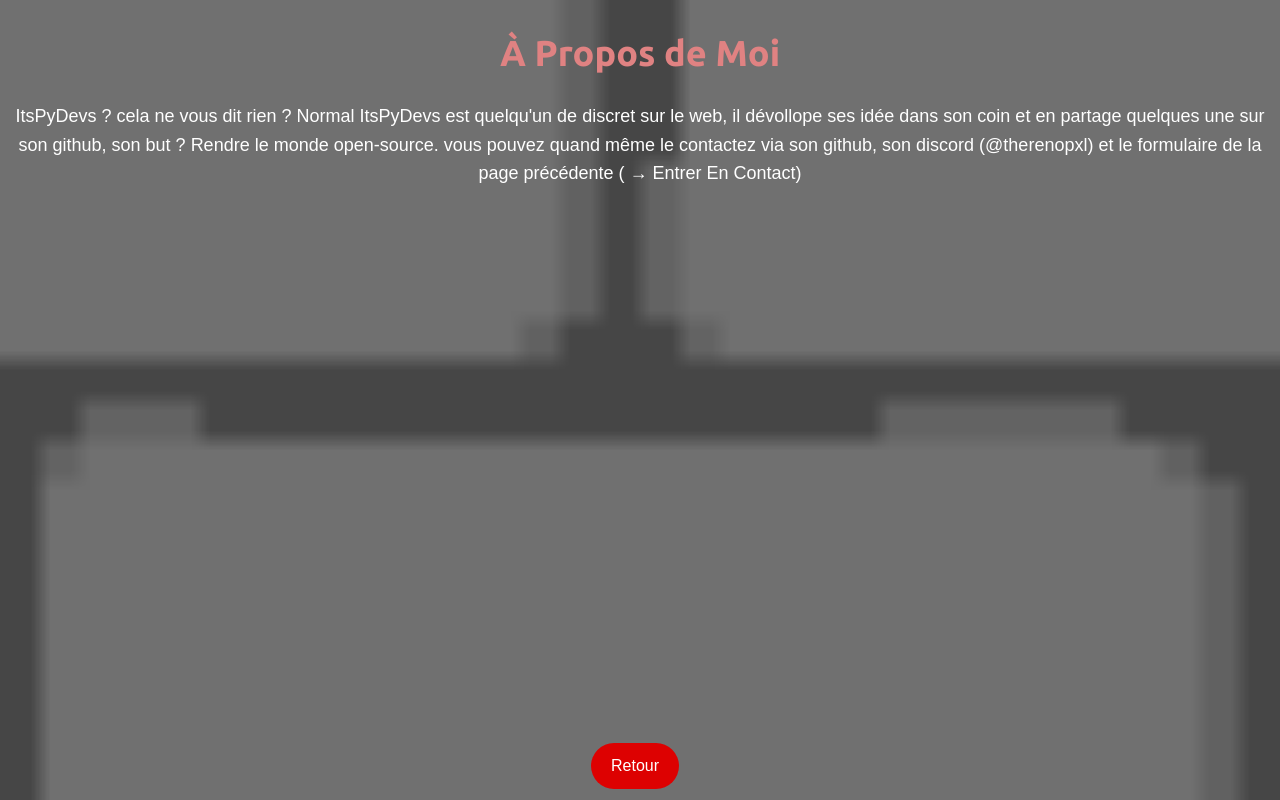
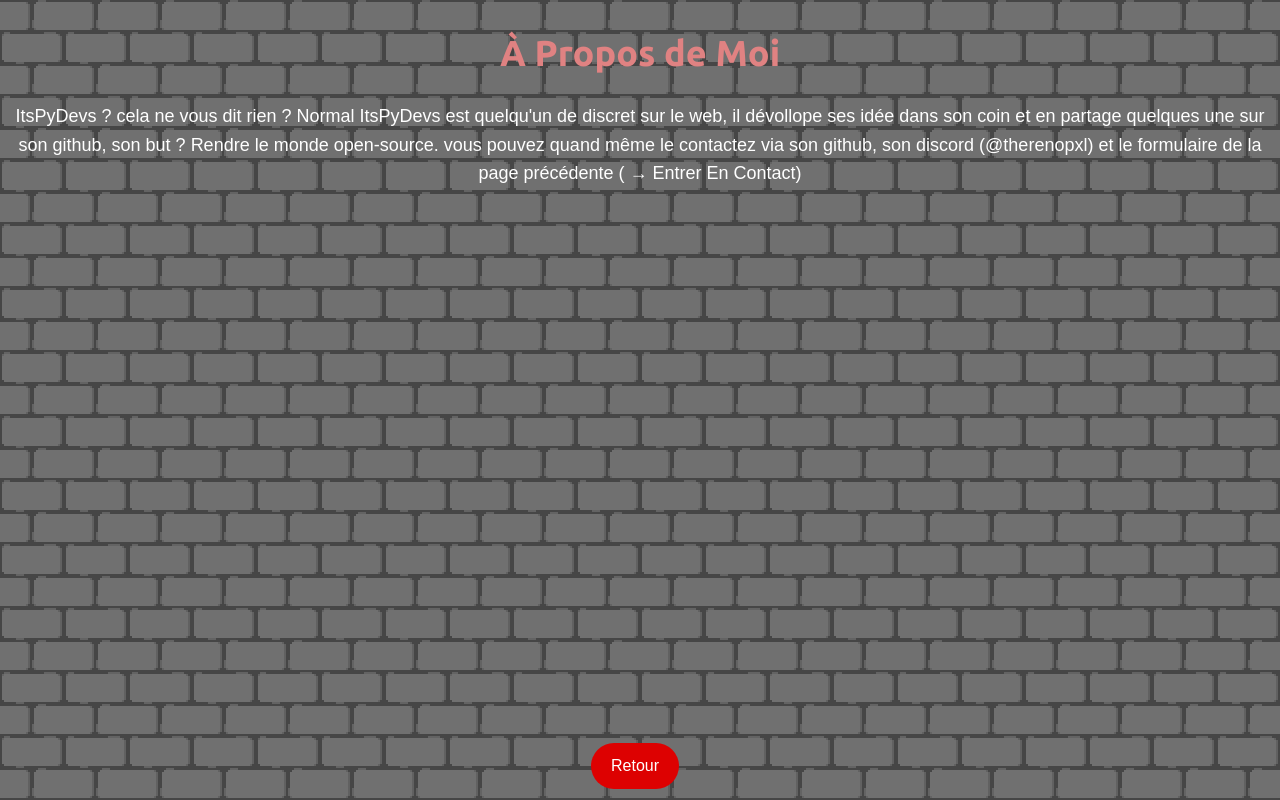
Before and after one commit to ItsPyDevs/itspydevs.github.io, a PHP site: page /about.html in a window 1280 px wide. Run offline with PHP 8.4, Linux system fonts and the light colour scheme.

Commit message:
Update general.css

```diff
--- a/assets/css/general.css
+++ b/assets/css/general.css
@@ -4,8 +4,5 @@ body {
 	line-height: 1.6;
 	margin: 0;
 	background-image: url('../img/bricks-background.png');
-	background-size: cover;
-	background-position: center;
-	background-repeat: no-repeat;
-	background-attachment: fixed;
+	background-repeat: repeat;
 }
```
